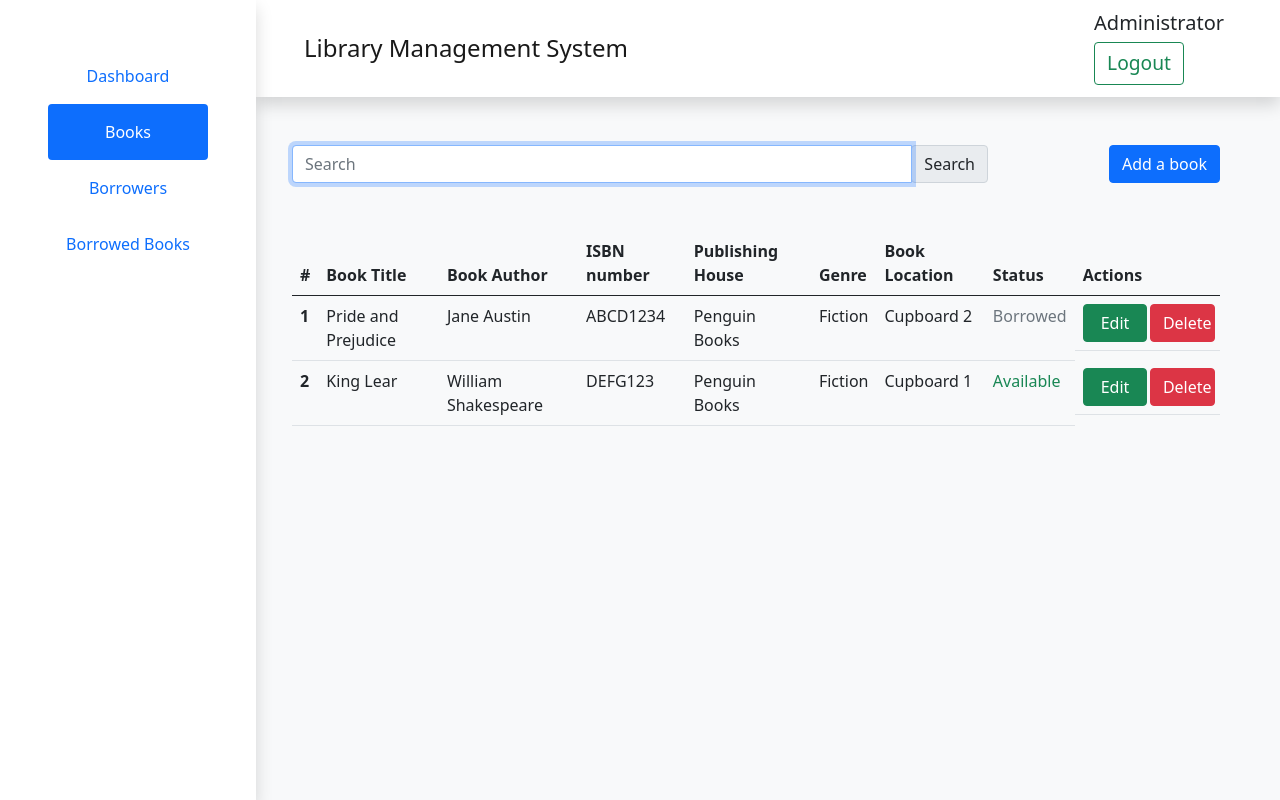
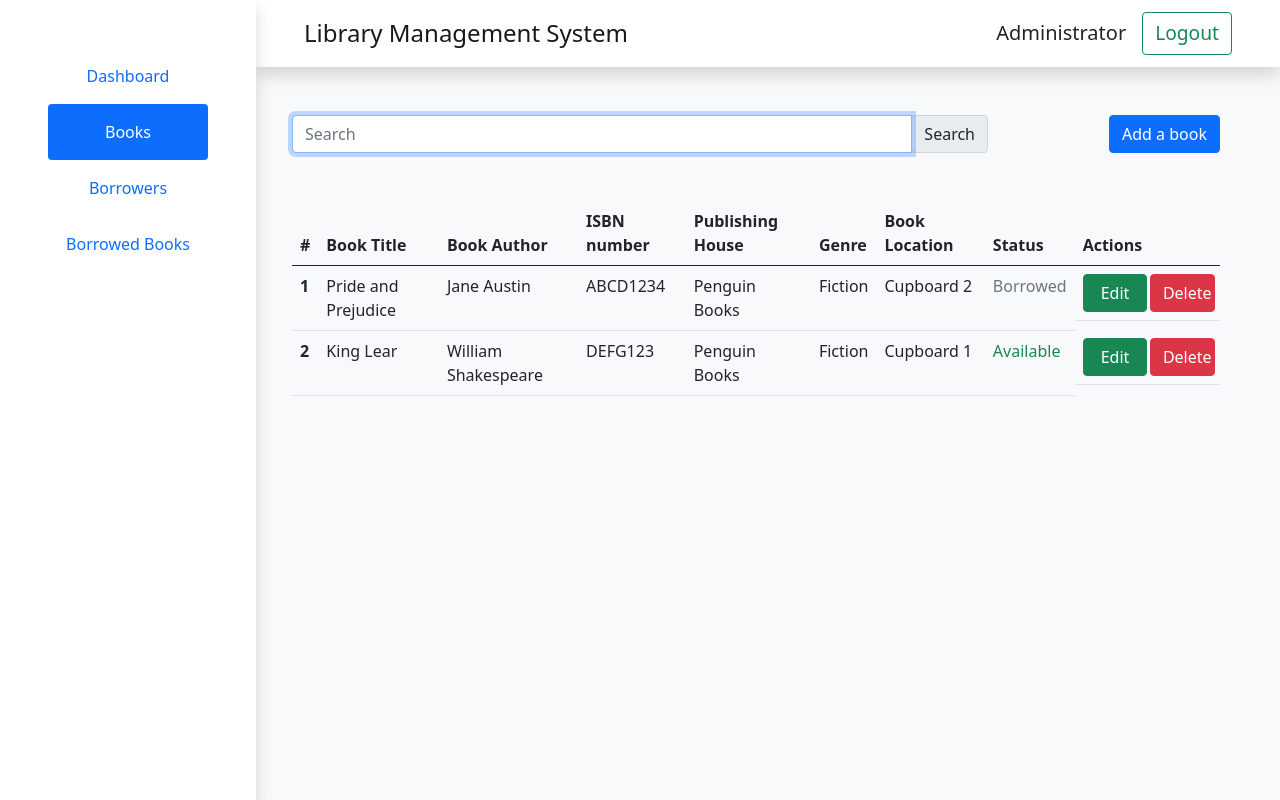
Before and after one commit to Sahil2004/Library-Management-System, a Django app: page /lib_man/librarian/books in a window 1280 px wide. Run offline with Django 3.2, Linux system fonts and the light colour scheme; a user stored in the database is signed in; data comes from the database, SQL or seed files in the repository; some libraries are stand-ins or nearby versions.

Commit message:
Fixed portal page alignment.

```diff
--- a/lib_man/templates/lib_man/components/portal.html
+++ b/lib_man/templates/lib_man/components/portal.html
@@ -17,8 +17,8 @@
       <nav class="navbar shadow navbar-light bg-white" >
         <div class="container-fluid px-5">
           <a class="navbar-brand fs-4">Library Management System</a>
-          <span>
-            <span class="fs-5 me-2">Administrator</span>
+          <span class="d-flex" style="align-items: center;">
+            <span class="fs-5 me-3">Administrator</span>
             <form action="{% url 'librarian_logout' %}" method="GET">
               <button class="btn btn-outline-success my-1" type="submit">Logout</button>
             </form>
```
